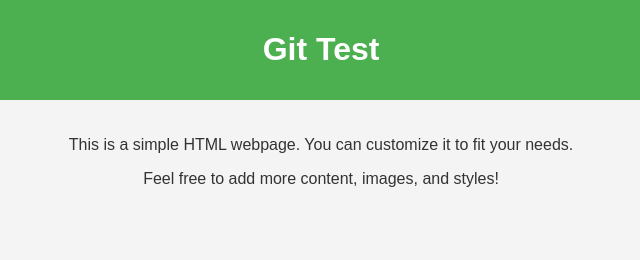
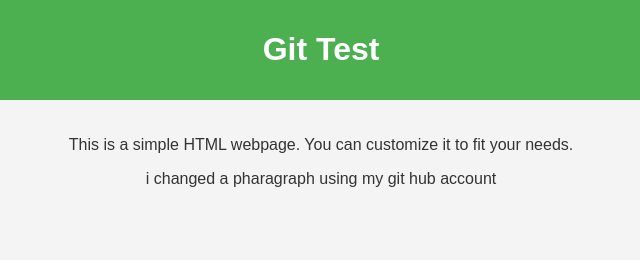
Before and after one commit to PrageethHarshana2002/git-test, a plain HTML site: page index.html in a window 1280 px wide. Shown: the top 260 px of the page, 319-959 px from the left. Drawn offline with Linux system fonts and the light colour scheme.

Commit message:
i Updated my index.html using my git hub account

```diff
--- a/index.html
+++ b/index.html
@@ -37,7 +37,7 @@
     </header>
     <main>
         <p>This is a simple HTML webpage. You can customize it to fit your needs.</p>
-        <p>Feel free to add more content, images, and styles!</p>
+        <p>i changed a pharagraph using my git hub account</p>
     </main>
     <footer>
         <p>&copy; 2023 Your Name. All rights reserved.</p>
```
